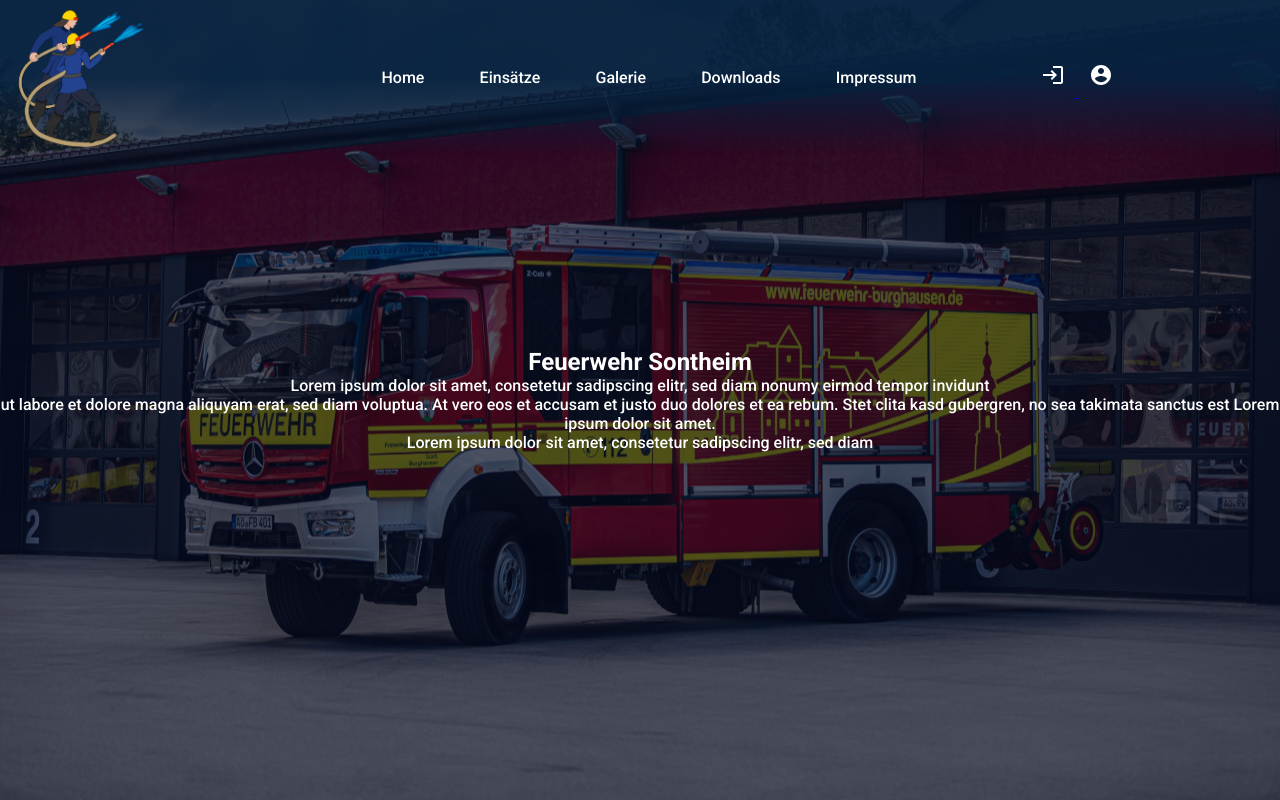
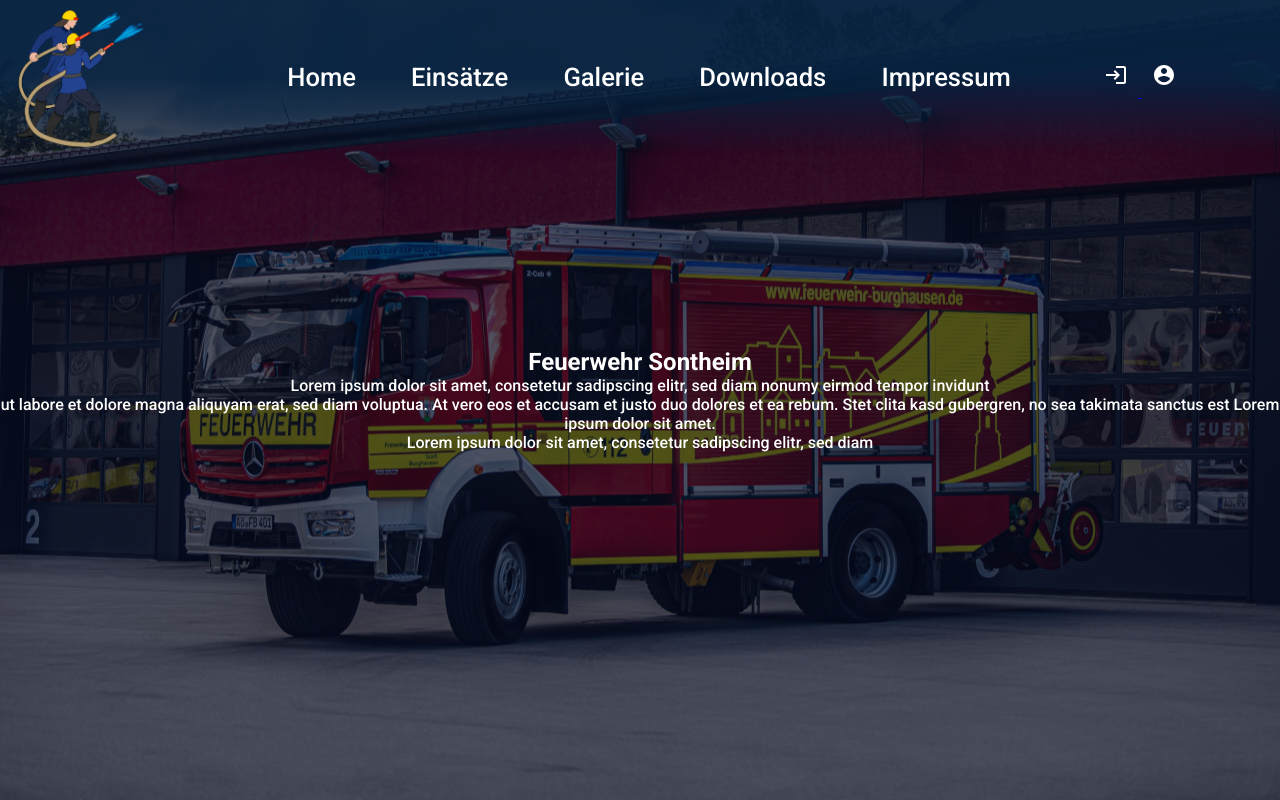
Before and after one commit to Nivispluma/Feuerwehr_Website, a Flask app: page / in a window 1280 px wide. Run offline with Flask 2, Linux system fonts and the light colour scheme.

Commit message:
Changed some CSS

```diff
--- a/static/styles/page_style.css
+++ b/static/styles/page_style.css
@@ -182,6 +182,7 @@
 .nav-links ul li a {
   color: #fff;
   text-decoration: none;
+  font-size: 2vw;
 }
 
 /*------------------ emergency Selection ------------------*/
--- a/static/styles/page_style.scss
+++ b/static/styles/page_style.scss
@@ -232,6 +232,7 @@ $success-green: #adff2f;
 .nav-links ul li a{
     color: #fff;
     text-decoration: none;
+    font-size: 2vw;
 }
 
 /*------------------ emergency Selection ------------------*/
```
Also changed, not shown: 1 other file.
